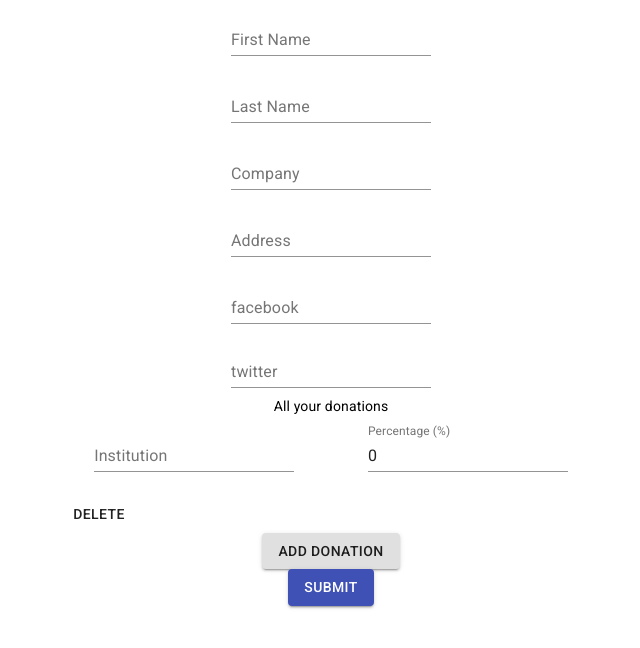
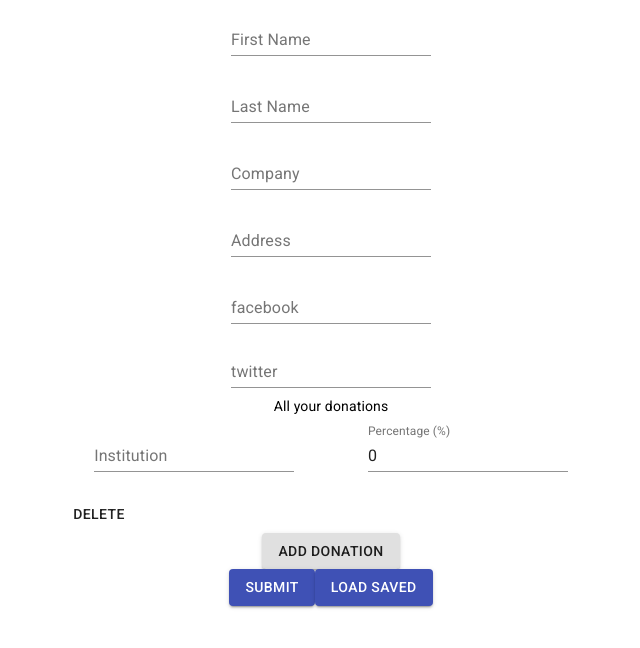
Before and after one commit to Roshith93/react-formik, a React (Create React App) app: page / in a window 1280 px wide. Shown: the top 648 px of the page, without its empty margins (309-949 px from the left). Built offline with nearby package versions, Linux system fonts and the light colour scheme.

Commit message:
loading saved data

```diff
--- a/src/components/FormikForms.js
+++ b/src/components/FormikForms.js
@@ -1,3 +1,4 @@
+import {useState} from 'react'
 import { makeStyles } from '@material-ui/core/styles'
 import { TextField, Button, FormHelperText, Grid, Typography } from '@material-ui/core'
 
@@ -30,6 +31,18 @@ const initialValues = {
   friends: ['bob', 'marley'],
   donations: [emptyDonation],
 }
+const savedFormValues = {
+  firstName: 'ss',
+  lastName: 'gg',
+  company: 'df',
+  address: 'dg',
+  social: {
+    facebook: 'dfg',
+    twitter: 'df',
+  },
+  friends: ['bob', 'marley'],
+  donations: [emptyDonation],
+}
 const onSubmit = async (values) => {
   console.log('my values', values);
   return new Promise((res) => setTimeout(res, 2500));
@@ -37,12 +50,13 @@ const onSubmit = async (values) => {
 
 export const FormikForms = () => {
   const classes = useStyles()
-
+  const [formValues, setFormValues] = useState(null)
   return (
     <Formik
-      initialValues={initialValues}
+      initialValues={formValues || initialValues}
       // validationSchema={validationSchema}
       onSubmit={onSubmit}
+      enableReinitialize
       touched>
       {/* {({values, isSubmitting, errors, isValid}) => ( */}
 
@@ -186,6 +200,9 @@ export const FormikForms = () => {
         <Button variant='contained' color='primary' type='submit'>
           Submit
         </Button>
+        <Button variant='contained' color='primary' type='button' onClick= {() => setFormValues(savedFormValues)}>
+          load saved
+        </Button>
         {/* <pre>{JSON.stringify({ values, errors }, null, 4)}</pre> */}
       </Form>
       {/* )} */}
```
